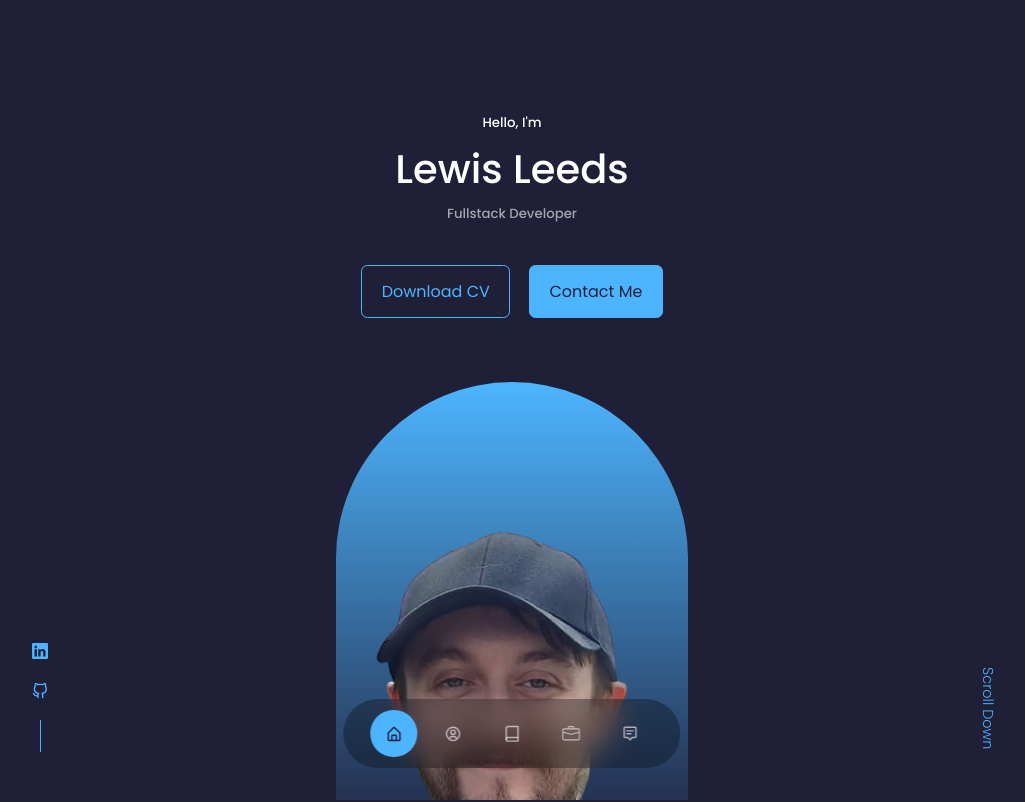
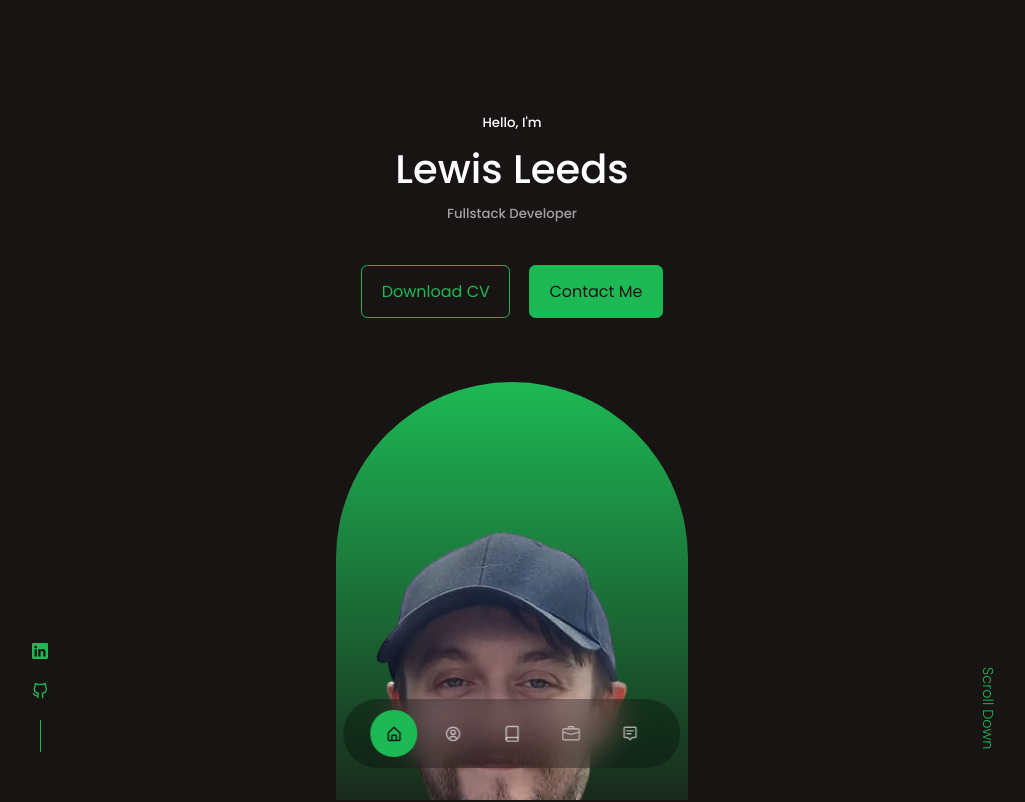
Before and after one commit to lewisleeds1900/lewisleeds1900.github.io, a React (Create React App) app: page / in a window 1280 px wide. Shown: the top 802 px of the page, without its empty margins (128-1153 px from the left). Built offline with nearby package versions, Linux system fonts and the light colour scheme; the HTML template or start-up script is replaced by a standard one.

Commit message:
Changed colour scheme

```diff
--- a/src/index.css
+++ b/src/index.css
@@ -11,10 +11,10 @@
 }
 
 :root {
-    --color-bg: #1f1f38;
-    --color-bg-varient: #2c2c6c;
-    --color-primary: #4db5ff;
-    --color-primary-variant: rgba(77, 181, 255, 0.4);
+    --color-bg: #191414;
+    --color-bg-varient: #3b3030;
+    --color-primary: #1DB954;
+    --color-primary-variant: #19ce58;
     --color-white: #fff;
     --color-light: rgba(255, 255, 255, 0.6);
 
```
